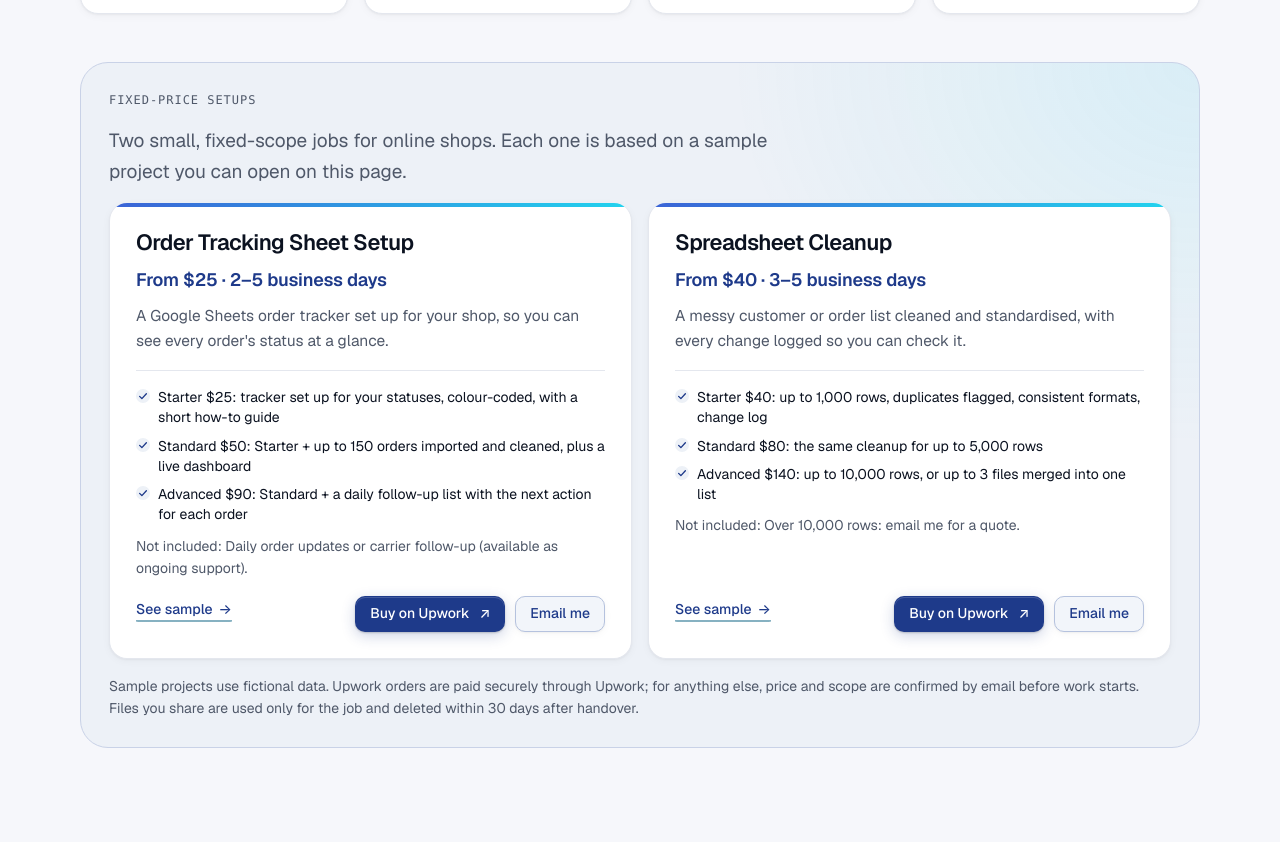
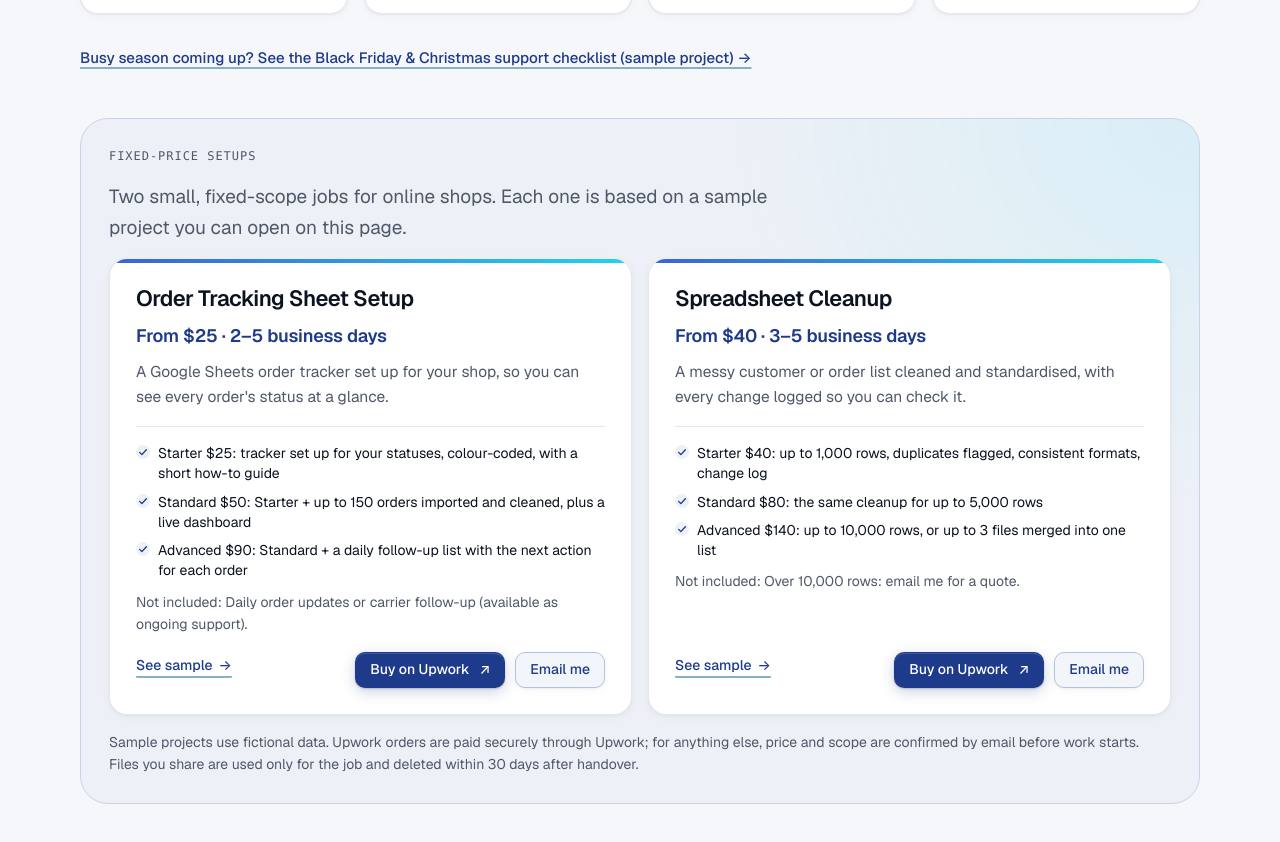
Before and after one commit to asenabeshiktepeli/asenabeshiktepeli.github.io, a plain HTML site: page docs/index.html in a window 1280 px wide. Shown: the part 1559-2401 px from the top of the page. Drawn offline with Linux system fonts and the light colour scheme.

Commit message:
Add homepage link to /black-friday-support/ sample page

```diff
--- a/docs/index.html
+++ b/docs/index.html
@@ -300,6 +300,8 @@
           </div>
         </article>
       </div>
+
+      <p class="services-extra reveal"><a href="black-friday-support/">Busy season coming up? See the Black Friday &amp; Christmas support checklist (sample project) <span aria-hidden="true">→</span></a></p>
 
       <div class="packages" id="packages">
 <h3 class="sub-label reveal">Fixed-price setups</h3><p class="section-intro reveal">Two small, fixed-scope jobs for online shops. Each one is based on a sample project you can open on this page.</p>        <div class="package-grid">
--- a/docs/static/css/style.css
+++ b/docs/static/css/style.css
@@ -1452,6 +1452,26 @@ html:not(.js) .js-only {
 
 .service-sample:hover .btn-arrow {
   transform: translateX(3px);
+}
+
+/* One-line text link under the service cards (same colours as "See sample") */
+.services-extra {
+  margin-top: clamp(24px, 3vw, 32px);
+  font-size: 0.9375rem;
+}
+
+.services-extra a {
+  color: var(--accent);
+  font-weight: 500;
+  text-decoration: underline;
+  text-decoration-color: color-mix(in oklab, var(--teal-ink) 55%, white);
+  text-decoration-thickness: 2px;
+  text-underline-offset: 4px;
+  transition: text-decoration-color 0.2s ease;
+}
+
+.services-extra a:hover {
+  text-decoration-color: var(--teal-ink);
 }
 
 /* Fixed-price setups under the services */
--- a/static/css/style.css
+++ b/static/css/style.css
@@ -1452,6 +1452,26 @@ html:not(.js) .js-only {
 
 .service-sample:hover .btn-arrow {
   transform: translateX(3px);
+}
+
+/* One-line text link under the service cards (same colours as "See sample") */
+.services-extra {
+  margin-top: clamp(24px, 3vw, 32px);
+  font-size: 0.9375rem;
+}
+
+.services-extra a {
+  color: var(--accent);
+  font-weight: 500;
+  text-decoration: underline;
+  text-decoration-color: color-mix(in oklab, var(--teal-ink) 55%, white);
+  text-decoration-thickness: 2px;
+  text-underline-offset: 4px;
+  transition: text-decoration-color 0.2s ease;
+}
+
+.services-extra a:hover {
+  text-decoration-color: var(--teal-ink);
 }
 
 /* Fixed-price setups under the services */
```
Also changed, not shown: templates/index.html (+5 -0 lines), 1 other file.
